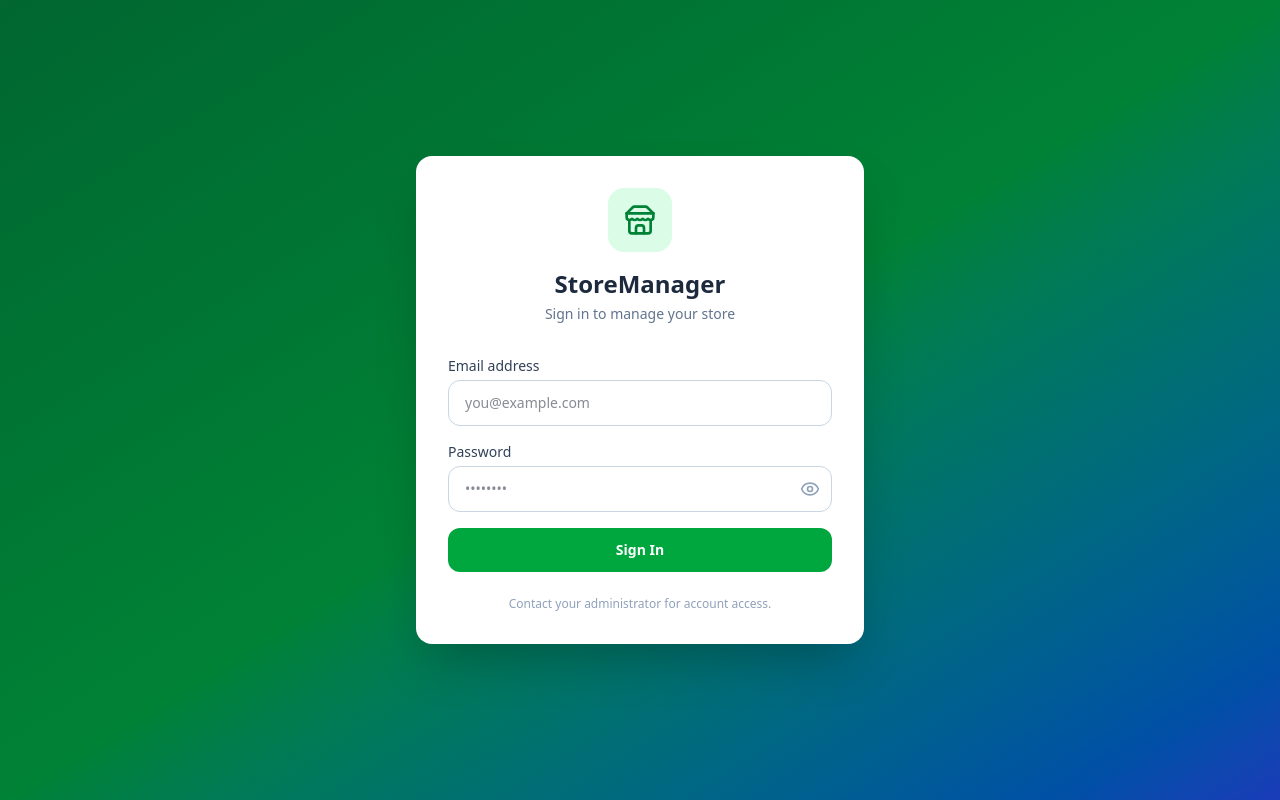
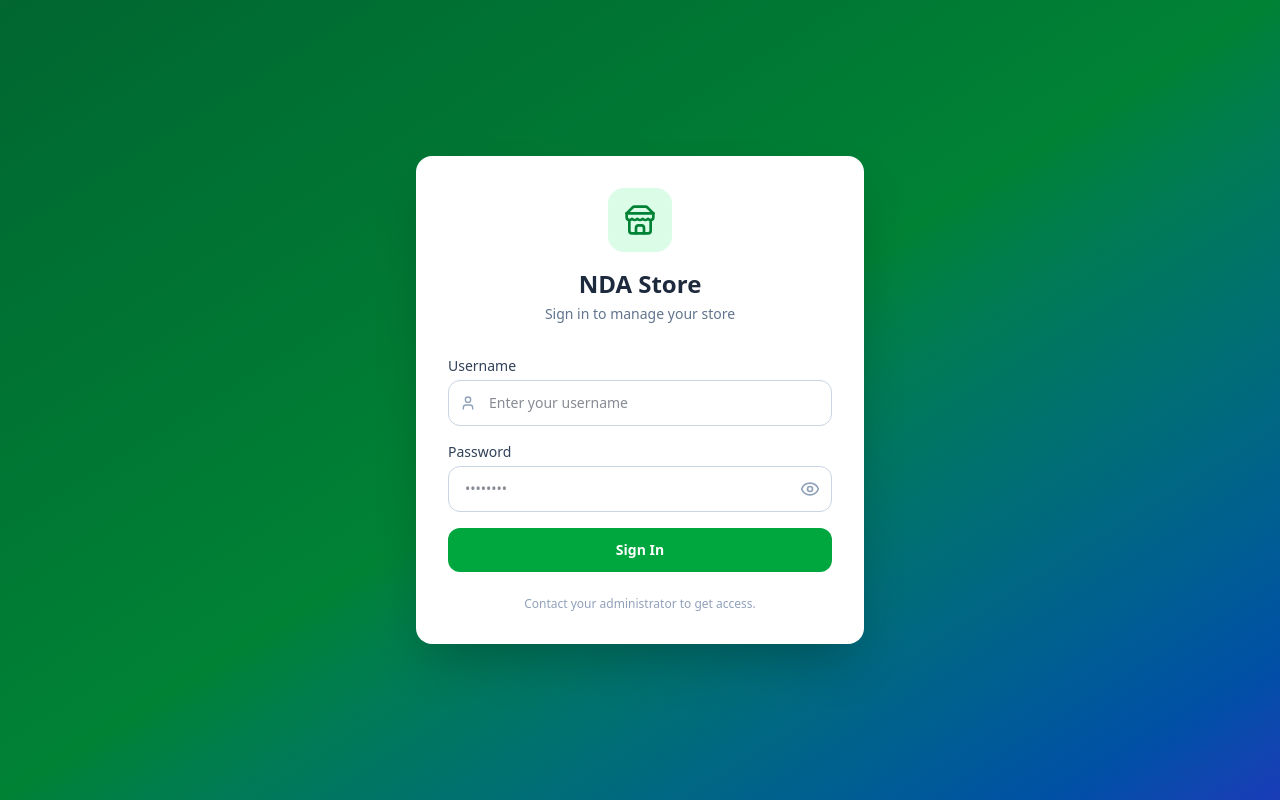
Before and after one commit to nkdtech-dev/store-manager, a Next.js app: page /login in a window 1280 px wide. Built offline with nearby package versions, Linux system fonts and the light colour scheme.

Commit message:
Fix: username login + fix server.ts TypeScript error

```diff
--- a/src/app/login/page.tsx
+++ b/src/app/login/page.tsx
@@ -2,10 +2,13 @@
 import { useState } from 'react'
 import { createClient } from '@/lib/supabase/client'
 import { useRouter } from 'next/navigation'
-import { Store, Eye, EyeOff } from 'lucide-react'
+import { Store, Eye, EyeOff, User } from 'lucide-react'
+
+// Usernames are converted to internal emails: john → john@ndastore.app
+const toEmail = (username: string) => `${username.trim().toLowerCase()}@ndastore.app`
 
 export default function LoginPage() {
-  const [email, setEmail] = useState('')
+  const [username, setUsername] = useState('')
   const [password, setPassword] = useState('')
   const [showPassword, setShowPassword] = useState(false)
   const [error, setError] = useState('')
@@ -17,9 +20,12 @@ export default function LoginPage() {
     setLoading(true)
     setError('')
     const supabase = createClient()
-    const { error } = await supabase.auth.signInWithPassword({ email, password })
+    const { error } = await supabase.auth.signInWithPassword({
+      email: toEmail(username),
+      password,
+    })
     if (error) {
-      setError(error.message)
+      setError('Invalid username or password')
       setLoading(false)
     } else {
       router.push('/dashboard')
@@ -33,21 +39,25 @@ export default function LoginPage() {
           <div className="inline-flex items-center justify-center w-16 h-16 bg-green-100 rounded-2xl mb-4">
             <Store className="w-8 h-8 text-green-700" />
           </div>
-          <h1 className="text-2xl font-bold text-slate-800">StoreManager</h1>
+          <h1 className="text-2xl font-bold text-slate-800">NDA Store</h1>
           <p className="text-slate-500 text-sm mt-1">Sign in to manage your store</p>
         </div>
 
         <form onSubmit={handleLogin} className="space-y-4">
           <div>
-            <label className="block text-sm font-medium text-slate-700 mb-1">Email address</label>
-            <input
-              type="email"
-              value={email}
-              onChange={e => setEmail(e.target.value)}
-              required
-              placeholder="you@example.com"
-              className="w-full border border-slate-300 rounded-xl px-4 py-3 text-sm focus:outline-none focus:ring-2 focus:ring-green-500 focus:border-transparent"
-            />
+            <label className="block text-sm font-medium text-slate-700 mb-1">Username</label>
+            <div className="relative">
+              <User className="absolute left-3 top-1/2 -translate-y-1/2 text-slate-400 w-4 h-4" />
+              <input
+                type="text"
+                value={username}
+                onChange={e => setUsername(e.target.value)}
+                required
+                placeholder="Enter your username"
+                autoComplete="username"
+                className="w-full border border-slate-300 rounded-xl pl-10 pr-4 py-3 text-sm focus:outline-none focus:ring-2 focus:ring-green-500 focus:border-transparent"
+              />
+            </div>
           </div>
 
           <div>
@@ -87,7 +97,7 @@ export default function LoginPage() {
         </form>
 
         <p className="text-center text-xs text-slate-400 mt-6">
-          Contact your administrator for account access.
+          Contact your administrator to get access.
         </p>
       </div>
     </div>
```
